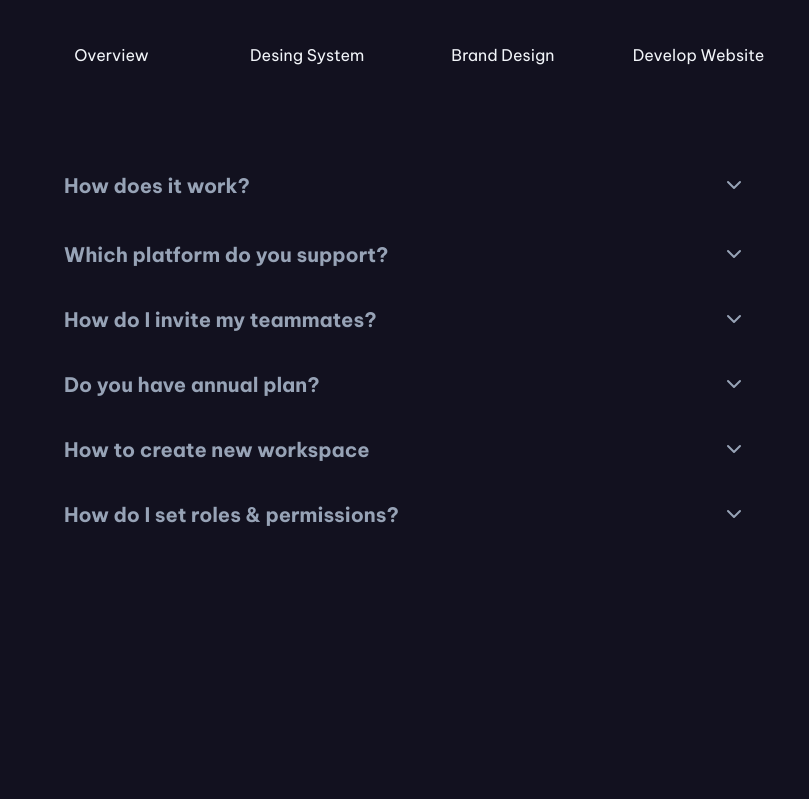
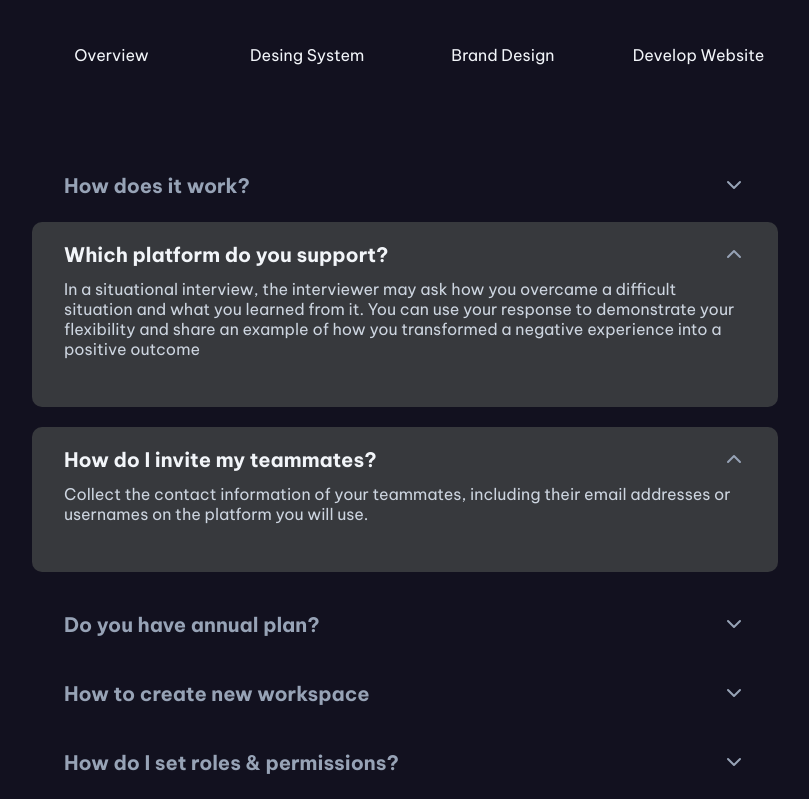
Before and after one commit to joanlajarin/faq-page, a plain HTML site: page index.html in a window 1280 px wide. Shown: the part 354-1153 px from the top of the page, without its empty margins (307-1116 px from the left). Before the commit the page ends 973 px from the top, so only its background shows below. Drawn offline with Linux system fonts and the light colour scheme.

Commit message:
Make 2 details always open

```diff
--- a/index.html
+++ b/index.html
@@ -33,29 +33,75 @@
                                 <svg xmlns="http://www.w3.org/2000/svg" width="24" height="24" viewBox="0 0 24 24" fill="none" stroke="currentColor" stroke-width="2" stroke-linecap="round" stroke-linejoin="round" class="feather feather-chevron-down"><polyline points="6 9 12 15 18 9"></polyline></svg>
                             </div>
                             <div class="svg-down">
-                                <svg class="test-svg" xmlns="http://www.w3.org/2000/svg" width="24" height="24" viewBox="0 0 24 24" fill="none" stroke="currentColor" stroke-width="2" stroke-linecap="round" stroke-linejoin="round" class="feather feather-chevron-up"><polyline points="18 15 12 9 6 15"></polyline></svg></summary>
+                                <svg class="test-svg" xmlns="http://www.w3.org/2000/svg" width="24" height="24" viewBox="0 0 24 24" fill="none" stroke="currentColor" stroke-width="2" stroke-linecap="round" stroke-linejoin="round" class="feather feather-chevron-up"><polyline points="18 15 12 9 6 15"></polyline></svg>
                             </div>
                         </div>
+                        </summary>
+                    <p>Epcot is a theme park at Walt Disney World Resort featuring exciting attractions, international pavilions, award-winning fireworks and seasonal special events.</p>
+                  </details>
+                  <details open>
+                    <summary>Which platform do you support?
+                        <div class="svg">
+                            <div class="svg-up">
+                                <svg xmlns="http://www.w3.org/2000/svg" width="24" height="24" viewBox="0 0 24 24" fill="none" stroke="currentColor" stroke-width="2" stroke-linecap="round" stroke-linejoin="round" class="feather feather-chevron-down"><polyline points="6 9 12 15 18 9"></polyline></svg>
+                            </div>
+                            <div class="svg-down">
+                                <svg class="test-svg" xmlns="http://www.w3.org/2000/svg" width="24" height="24" viewBox="0 0 24 24" fill="none" stroke="currentColor" stroke-width="2" stroke-linecap="round" stroke-linejoin="round" class="feather feather-chevron-up"><polyline points="18 15 12 9 6 15"></polyline></svg>
+                            </div>
+                        </div>
+                    </summary>
+                    <p>In a situational interview, the interviewer may ask how you overcame a difficult situation and what you learned from it. You can use your response to demonstrate your flexibility and share an example of how you transformed a negative experience into a positive outcome </p>
+                  </details>
+                  <details open>
+                    <summary>How do I invite my teammates?
+                        <div class="svg">
+                            <div class="svg-up">
+                                <svg xmlns="http://www.w3.org/2000/svg" width="24" height="24" viewBox="0 0 24 24" fill="none" stroke="currentColor" stroke-width="2" stroke-linecap="round" stroke-linejoin="round" class="feather feather-chevron-down"><polyline points="6 9 12 15 18 9"></polyline></svg>
+                            </div>
+                            <div class="svg-down">
+                                <svg class="test-svg" xmlns="http://www.w3.org/2000/svg" width="24" height="24" viewBox="0 0 24 24" fill="none" stroke="currentColor" stroke-width="2" stroke-linecap="round" stroke-linejoin="round" class="feather feather-chevron-up"><polyline points="18 15 12 9 6 15"></polyline></svg>
+                            </div>
+                        </div>
+                    </summary>
+                    <p>Collect the contact information of your teammates, including their email addresses or usernames on the platform you will use.</p>
+                  </details>
+                  <details>
+                    <summary>Do you have annual plan?
+                        <div class="svg">
+                            <div class="svg-up">
+                                <svg xmlns="http://www.w3.org/2000/svg" width="24" height="24" viewBox="0 0 24 24" fill="none" stroke="currentColor" stroke-width="2" stroke-linecap="round" stroke-linejoin="round" class="feather feather-chevron-down"><polyline points="6 9 12 15 18 9"></polyline></svg>
+                            </div>
+                            <div class="svg-down">
+                                <svg class="test-svg" xmlns="http://www.w3.org/2000/svg" width="24" height="24" viewBox="0 0 24 24" fill="none" stroke="currentColor" stroke-width="2" stroke-linecap="round" stroke-linejoin="round" class="feather feather-chevron-up"><polyline points="18 15 12 9 6 15"></polyline></svg>
+                            </div>
+                        </div>
+                    </summary>
                     <p>Epcot is a theme park at Walt Disney World Resort featuring exciting attractions, international pavilions, award-winning fireworks and seasonal special events.</p>
                   </details>
                   <details>
-                    <summary>Which platform do you support?<svg xmlns="http://www.w3.org/2000/svg" width="24" height="24" viewBox="0 0 24 24" fill="none" stroke="currentColor" stroke-width="2" stroke-linecap="round" stroke-linejoin="round" class="feather feather-chevron-down"><polyline points="6 9 12 15 18 9"></polyline></svg></summary>
-                    <p>In a situational interview, the interviewer may ask how you overcame a difficult situation and what you learned from it. You can use your response to demonstrate your flexibility and share an example of how you transformed a negative experience into a positive outcome </p>
-                  </details>
-                  <details>
-                    <summary>How do I invite my teammates?<svg xmlns="http://www.w3.org/2000/svg" width="24" height="24" viewBox="0 0 24 24" fill="none" stroke="currentColor" stroke-width="2" stroke-linecap="round" stroke-linejoin="round" class="feather feather-chevron-down"><polyline points="6 9 12 15 18 9"></polyline></svg></summary>
-                    <p>Collect the contact information of your teammates, including their email addresses or usernames on the platform you will use.</p>
-                  </details>
-                  <details>
-                    <summary>Do you have annual plan?<svg xmlns="http://www.w3.org/2000/svg" width="24" height="24" viewBox="0 0 24 24" fill="none" stroke="currentColor" stroke-width="2" stroke-linecap="round" stroke-linejoin="round" class="feather feather-chevron-down"><polyline points="6 9 12 15 18 9"></polyline></svg></summary>
+                    <summary>How to create new workspace
+                        <div class="svg">
+                            <div class="svg-up">
+                                <svg xmlns="http://www.w3.org/2000/svg" width="24" height="24" viewBox="0 0 24 24" fill="none" stroke="currentColor" stroke-width="2" stroke-linecap="round" stroke-linejoin="round" class="feather feather-chevron-down"><polyline points="6 9 12 15 18 9"></polyline></svg>
+                            </div>
+                            <div class="svg-down">
+                                <svg class="test-svg" xmlns="http://www.w3.org/2000/svg" width="24" height="24" viewBox="0 0 24 24" fill="none" stroke="currentColor" stroke-width="2" stroke-linecap="round" stroke-linejoin="round" class="feather feather-chevron-up"><polyline points="18 15 12 9 6 15"></polyline></svg>
+                            </div>
+                        </div>
+                    </summary>
                     <p>Epcot is a theme park at Walt Disney World Resort featuring exciting attractions, international pavilions, award-winning fireworks and seasonal special events.</p>
                   </details>
                   <details>
-                    <summary>How to create new workspace<svg xmlns="http://www.w3.org/2000/svg" width="24" height="24" viewBox="0 0 24 24" fill="none" stroke="currentColor" stroke-width="2" stroke-linecap="round" stroke-linejoin="round" class="feather feather-chevron-down"><polyline points="6 9 12 15 18 9"></polyline></svg></summary>
-                    <p>Epcot is a theme park at Walt Disney World Resort featuring exciting attractions, international pavilions, award-winning fireworks and seasonal special events.</p>
-                  </details>
-                  <details>
-                    <summary>How do I set roles & permissions?<svg xmlns="http://www.w3.org/2000/svg" width="24" height="24" viewBox="0 0 24 24" fill="none" stroke="currentColor" stroke-width="2" stroke-linecap="round" stroke-linejoin="round" class="feather feather-chevron-down"><polyline points="6 9 12 15 18 9"></polyline></svg></summary>
+                    <summary>How do I set roles & permissions?
+                        <div class="svg">
+                            <div class="svg-up">
+                                <svg xmlns="http://www.w3.org/2000/svg" width="24" height="24" viewBox="0 0 24 24" fill="none" stroke="currentColor" stroke-width="2" stroke-linecap="round" stroke-linejoin="round" class="feather feather-chevron-down"><polyline points="6 9 12 15 18 9"></polyline></svg>
+                            </div>
+                            <div class="svg-down">
+                                <svg class="test-svg" xmlns="http://www.w3.org/2000/svg" width="24" height="24" viewBox="0 0 24 24" fill="none" stroke="currentColor" stroke-width="2" stroke-linecap="round" stroke-linejoin="round" class="feather feather-chevron-up"><polyline points="18 15 12 9 6 15"></polyline></svg>
+                            </div>
+                        </div>
+                    </summary>
                     <p>Epcot is a theme park at Walt Disney World Resort featuring exciting attractions, international pavilions, award-winning fireworks and seasonal special events.</p>
                   </details>
             </section>
--- a/styles.css
+++ b/styles.css
@@ -15,7 +15,6 @@ body {
     overflow-x: hidden;
 }
 main {
-    margin-bottom: 72px;
     width: 100%;
     display: flex;
     flex-direction: column;
```
